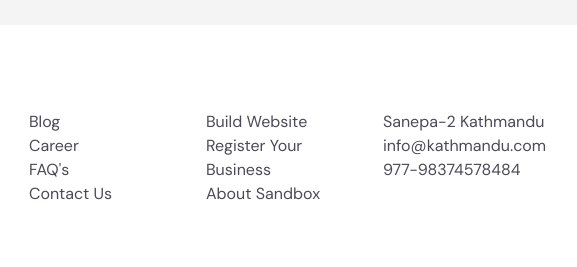
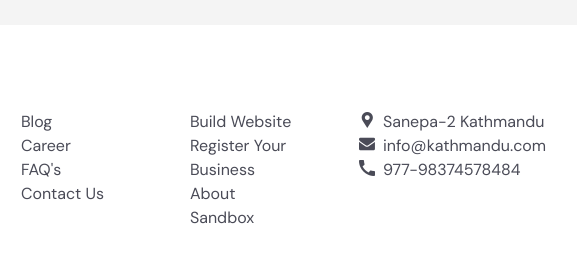
Before and after one commit to Laxmiba7/cerenem, a website built with webpack: page src/index.html in a window 1280 px wide. Shown: the part 3884-4151 px from the top of the page, 569-1146 px from the left. Built offline with nearby package versions, Linux system fonts and the light colour scheme; a web font is replaced by a local one.

Commit message:
Add icon

```diff
--- a/src/index.html
+++ b/src/index.html
@@ -27,7 +27,7 @@
               <a class="nav-link active" aria-current="page" href="#">About</a>
             </li>
             <li class="nav-item">
-              <a class="nav-link" href="#">Products</a>
+              <a class="nav-link" href="./product.html">Products</a>
             </li>
             <li class="nav-item">
               <a class="nav-link" href="#">Newsroom</a>
@@ -265,9 +265,9 @@
       </div>
       <div class="col">
         <ul>
-          <li>Sanepa-2 Kathmandu</li>
-          <li>info@kathmandu.com</li>
-          <li><span class="icon-phone">977-98374578484</span></li>
+          <li><i class="ic-location mr-2"></i>Sanepa-2 Kathmandu</li>
+          <li><i class="ic-mail mr-2"></i>info@kathmandu.com</li>
+          <li><i class="ic-phone mr-2"></i>977-98374578484</li>
         </ul>
       </div>
     </div>
--- a/webpack.config.js
+++ b/webpack.config.js
@@ -115,6 +115,11 @@
       filename: "./index.html",
       chunks: ["home", "vendors"]
     }),
+    // new HTMLWebpackPlugin({
+    //   template: "./src/product.html",
+    //   filename: "./product.html",
+    //   chunks: ["home", "vendors"]
+    // })
 
 
 
```
